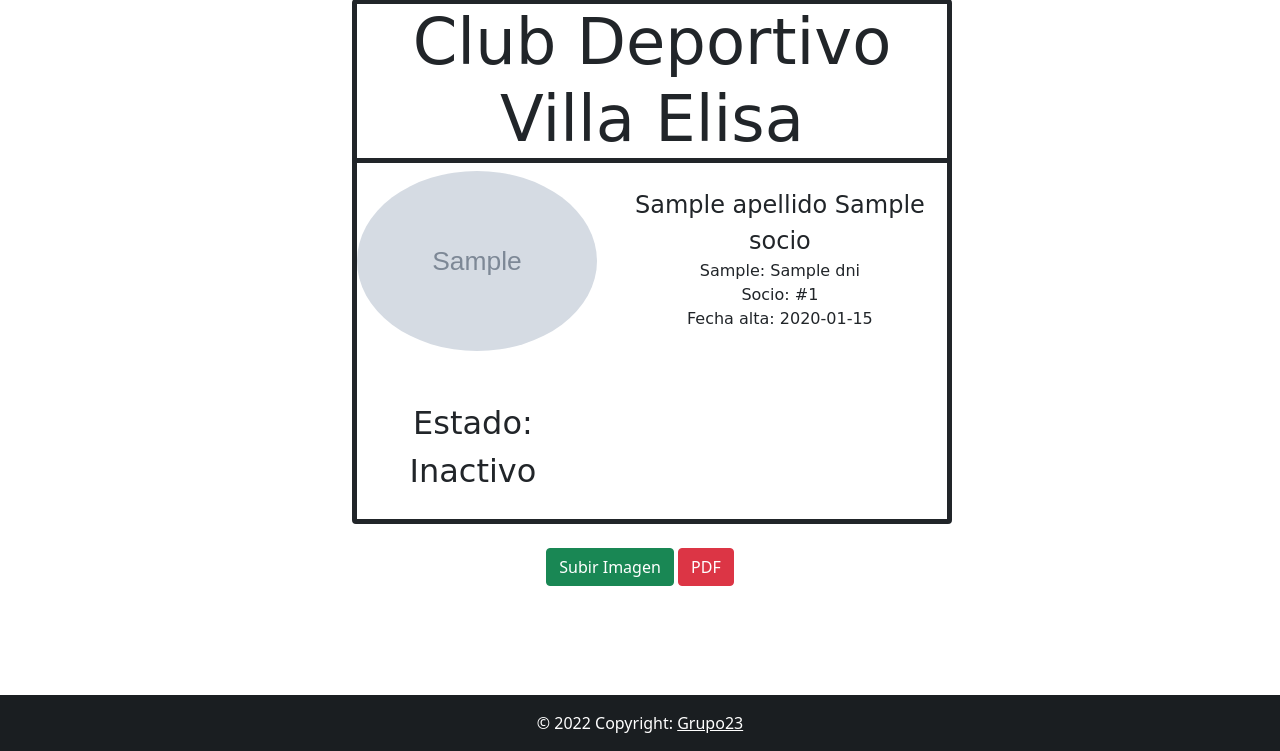
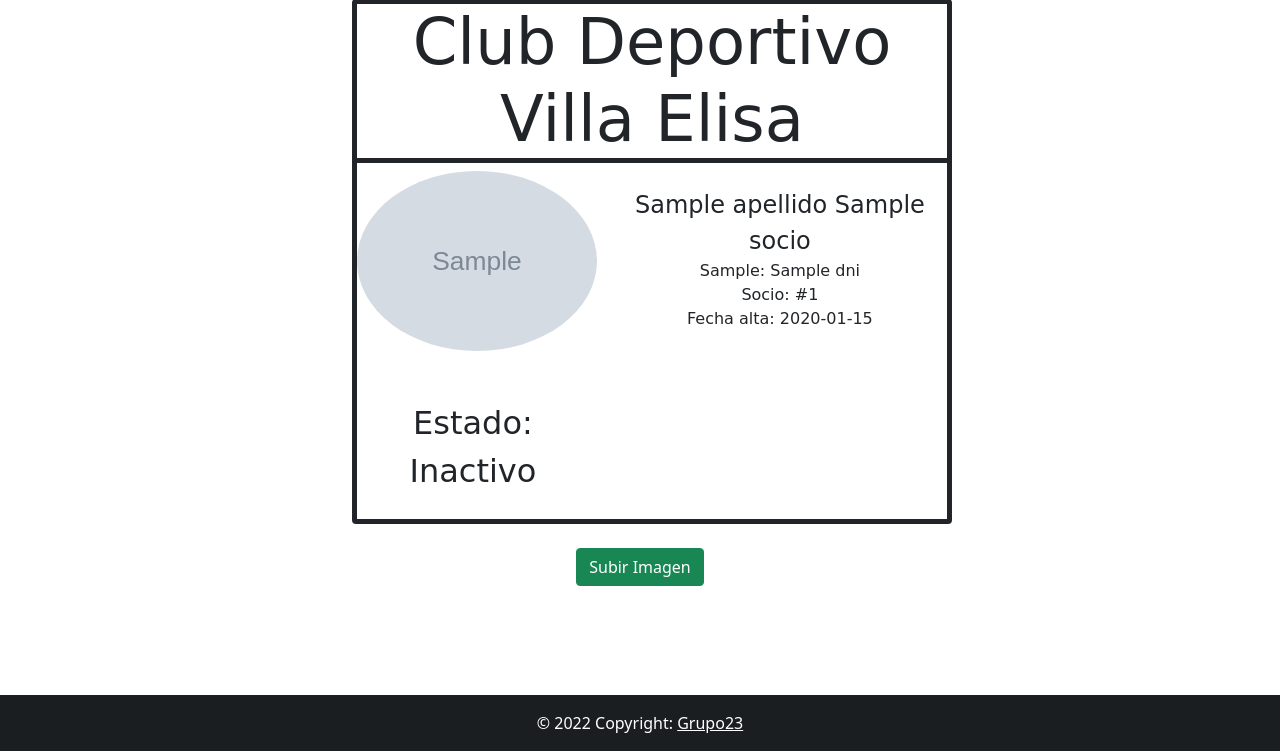
Before and after one commit to Juan-Cruz-GH/Proyecto-de-Software-UNLP, a Python web app: template admin/src/web/templates/carnet/carnet_template.html in a window 1280 px wide. Shown: the part 81-832 px from the top of the page. Run offline with Jinja, Linux system fonts and the light colour scheme; the template is opened without the code that fills it: most values are stand-ins (such as "Sample title", 1, 10 or a date in 2020); grey boxes marked "Sample" are stand-in pictures.

Commit message:
arreglar error carnet

```diff
--- a/admin/src/web/templates/carnet/carnet_template.html
+++ b/admin/src/web/templates/carnet/carnet_template.html
@@ -51,7 +51,6 @@ Configuración del sistema - Club Villa Elisa
     <div>
         <a href="{{ url_for('carnet.upload_image', id=socio.id) }}" class="btn btn-success">Subir
             Imagen</a>
-        <a href="{{ url_for('carnet.carnet_pdf_download', id=socio.id) }}" class="btn btn-danger">PDF</a>
     </div>
 </div>
 
```
